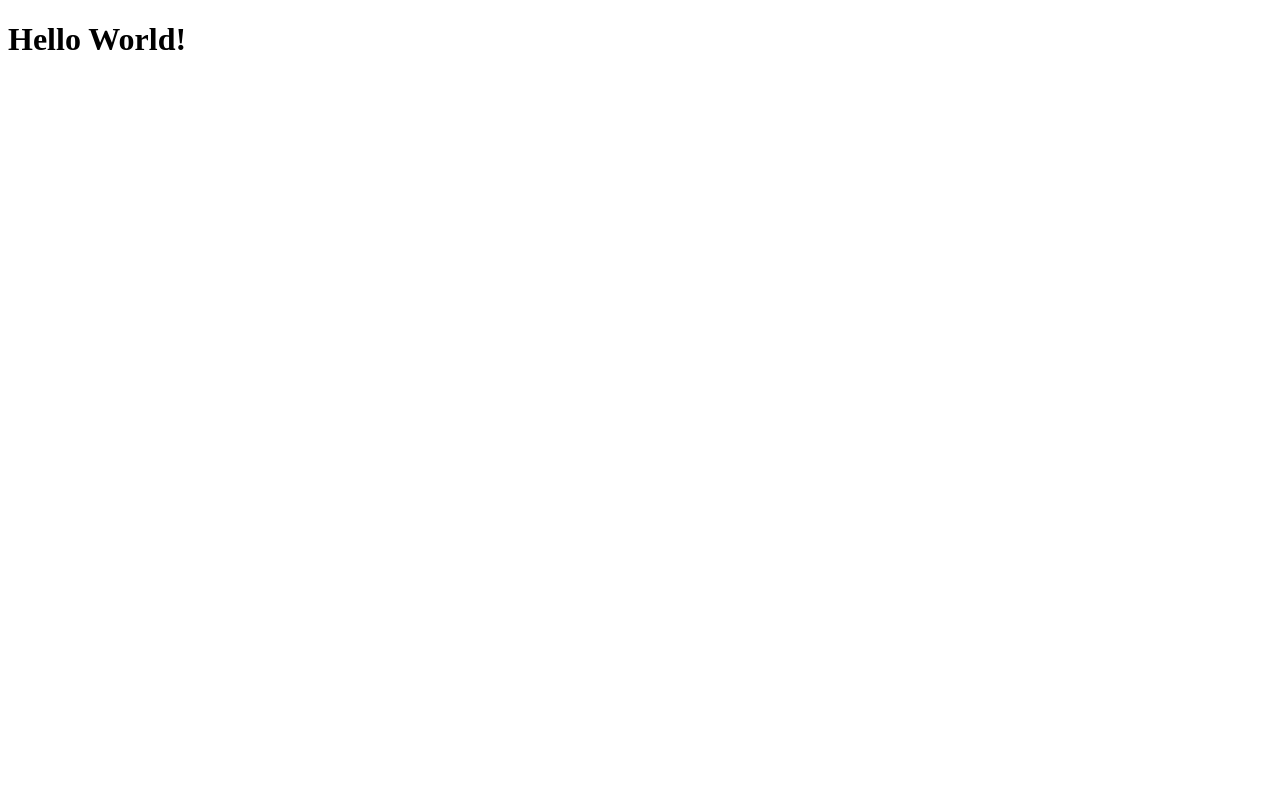
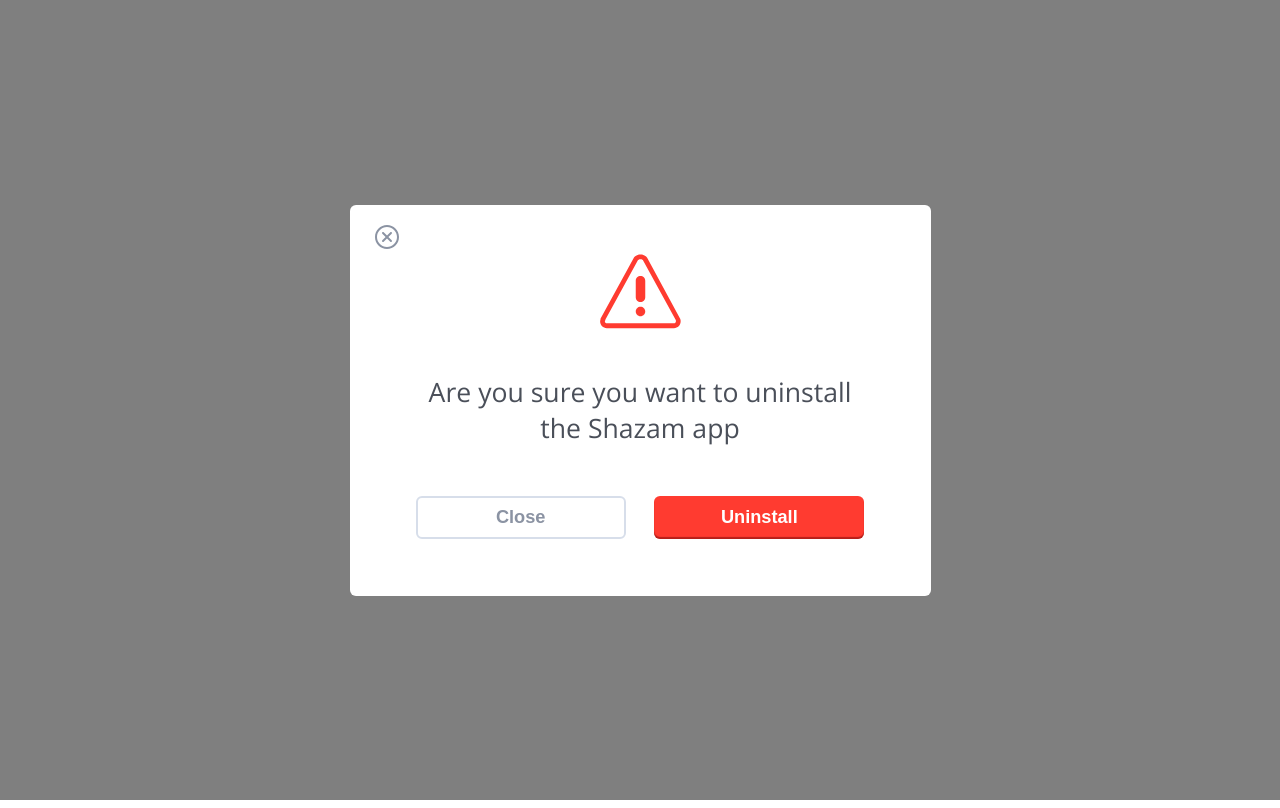
Before and after one commit to Olena-Stotska/popup, a website built with Parcel: page index.html in a window 1280 px wide. Built offline with nearby package versions, Linux system fonts and the light colour scheme.

Commit message:
feat(popup): add styles for popup

```diff
--- /dev/null
+++ b/css/_buttons.scss
@@ -0,0 +1,24 @@
+.btn {
+  font-size: 1.3rem;
+  font-weight: bold;
+  color: map-get($colors, btn-text-color);
+  border: 2px solid map-get($colors, secondary);
+  background-color: transparent;
+  border-radius: $radius;
+  outline: none;
+  width: 210px;
+  height: 43px;
+  cursor: pointer;
+
+  &:active {
+    box-shadow: inset 0 3px 3px rgba(0, 0, 0, .2);
+  }
+}
+
+.btn-uninstall {
+  color: #fff;
+  border: none;
+  margin-left: 25px;
+  background-color: map-get($colors, primary);
+  box-shadow: inset 0px -2px 1px rgba(110, 4, 4, 0.5);
+}
--- /dev/null
+++ b/css/_variables.scss
@@ -0,0 +1,8 @@
+$colors: (
+  primary: #ff3b30,
+  secondary: #d7deea,
+  btn-text-color: #8b93a3,
+  popup-text: #4a4f59,
+);
+
+$radius: 6px;
--- /dev/null
+++ b/css/popup.scss
@@ -0,0 +1,71 @@
+.popup {
+
+  &__mask {
+    position: absolute;
+    z-index: 9998;
+    top: 0;
+    right: 0;
+    left: 0;
+    bottom: 0;
+    width: 100%;
+    min-height: 100%;
+    background-color: rgba(0, 0, 0, .5);
+    transition: opacity .3s ease;
+  }
+
+  &__wrapper {
+    display: flex;
+    justify-content: center;
+    align-items: center;
+    position: absolute;
+    left: 0;
+    right: 0;
+    top: 0;
+    bottom: 0;
+    z-index: 9998;
+  }
+
+  &__container {
+    width: 100%;
+    height: 100%;
+    display: flex;
+    justify-content: center;
+    align-items: center;
+    transition: all .3s ease;
+  }
+
+  &__body {
+    position: relative;
+    max-width: 581px;
+    max-height: 391px;
+    height: 391px;
+    background: #fff;
+    border-radius: $radius;
+    color: map-get($colors, secondary);
+    padding: 19px;
+    cursor: pointer;
+    text-align: center;
+
+    &__btn-close {
+      position: absolute;
+      left: 19px;
+      top: 19px;
+      background-color: transparent;
+      border: none;
+      cursor: pointer;
+      outline: none;
+    }
+
+    &__img {
+      width: 103px;
+      height: 95px;
+      margin-top: 21px;
+    }
+
+    &__text {
+      font-size: 1.9rem;
+      margin: 30px 50px 50px 50px;
+      color: map-get($colors, popup-text);
+    }
+  }
+}
--- /dev/null
+++ b/css/style.scss
@@ -0,0 +1,24 @@
+@import url('https://fonts.googleapis.com/css?family=Open+Sans');
+
+@import './variables';
+@import './buttons';
+@import './popup';
+
+* {
+  box-sizing: border-box;
+}
+
+html,
+body {
+  font-size: 14px;
+  font-family: 'Open Sans', sans-serif;
+  max-width: 1920px;
+  height: 100%;
+}
+
+.container {
+  display: flex;
+  justify-content: center;
+  align-items: center;
+  height: 100vh;
+}
--- a/index.html
+++ b/index.html
@@ -7,7 +7,27 @@
   <link rel=icon href="img/bage.png">
 </head>
 <body>
-  <h1>Hello World!</h1>
+  <div class="container">
+    <button class="btn">Uninstall</button>
+  </div>
+
+  <div class="popup__mask">
+    <div class="popup__wrapper">
+      <div class="popup__container">
+        <div class="popup__body" @click="$emit('start')">
+          <button class="popup__body__btn-close">
+            <img src="img/icon-close.svg" alt="Close popup">
+          </button>
+          <img class="popup__body__img" src="img/icon-warning.svg" alt="Warning image">
+          <p class="popup__body__text">Are you sure you want to uninstall the Shazam app</p>
+          <div class="popup__body__buttons">
+            <button class="btn">Close</button>
+            <button class="btn btn-uninstall">Uninstall</button>
+          </div>
+        </div>
+      </div>
+    </div>
+  </div>
 
   <script src="js/index.js"></script>
 </body>
--- a/js/index.js
+++ b/js/index.js
@@ -0,0 +1 @@
+import '../css/style.scss';
```
Also changed, not shown: docs/index.html (+22 -2 lines), docs/icon-close.64238ee7.svg (added), docs/icon-warning.5f93b69f.svg (added), img/icon-close.svg (added), img/icon-warning.svg (added), 3 other files.
